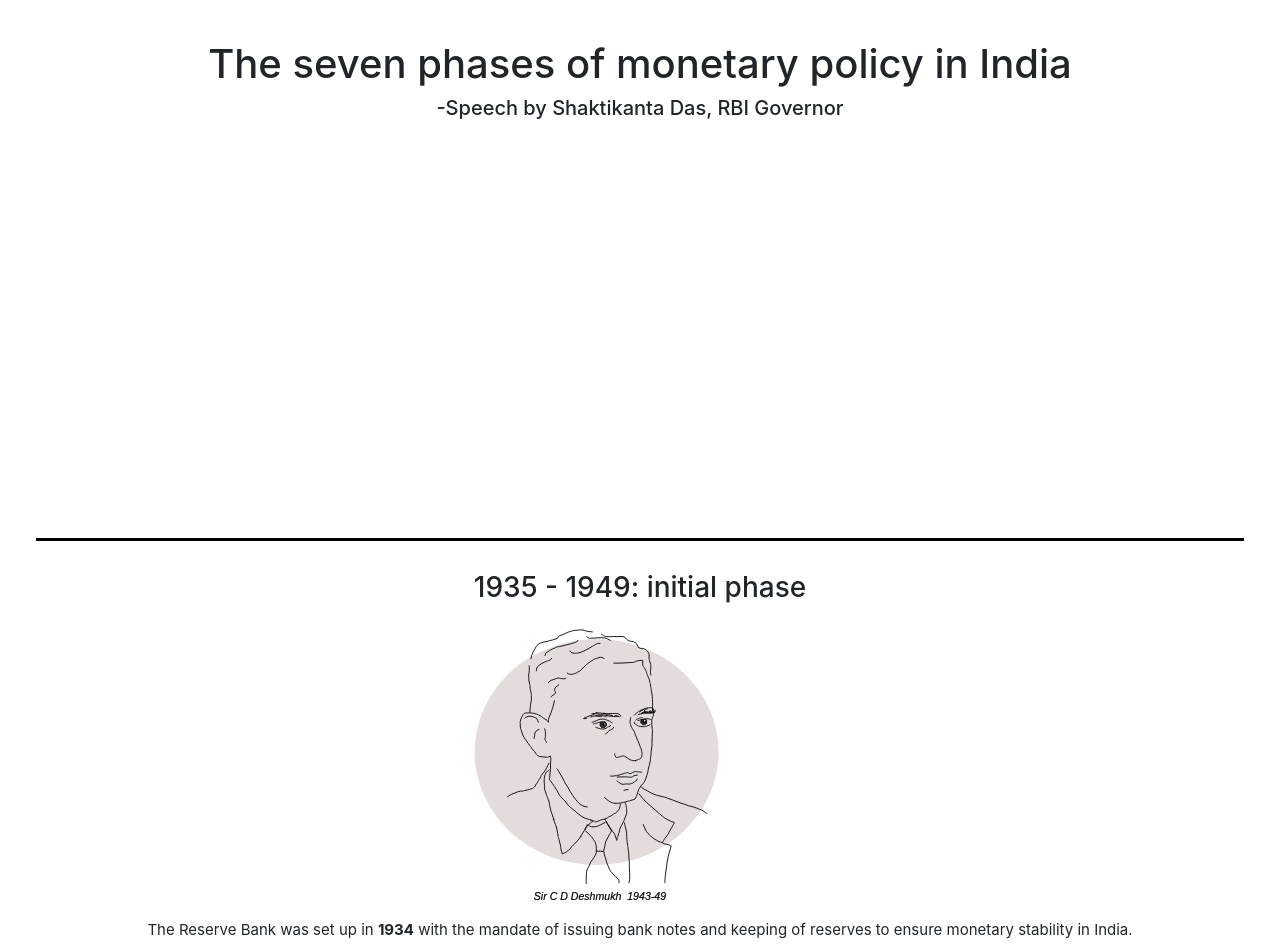
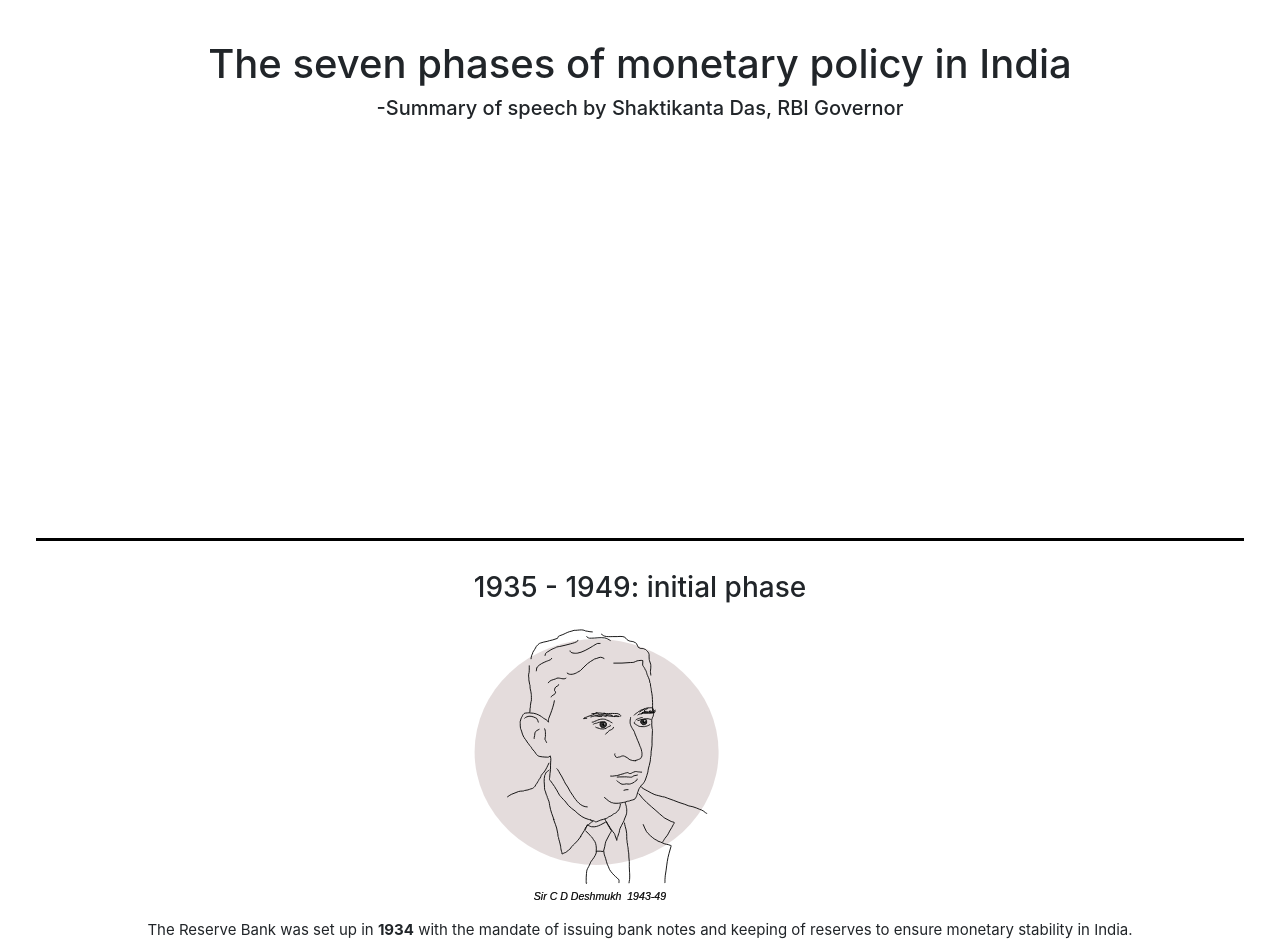
Before and after one commit to ydunga/historyofrbi, a plain HTML site: page index.html in a window 1280 px wide. Shown: the top 944 px of the page. Drawn offline with nearby package versions, Linux system fonts and the light colour scheme; no server answers.

Commit message:
Update index.html

```diff
--- a/index.html
+++ b/index.html
@@ -11,7 +11,7 @@
 </head>
 <body>
     <h1>The seven phases of monetary policy in India</h1>
-    <h5>-Speech by Shaktikanta Das, RBI Governor</h5>
+    <h5>-Summary of speech by Shaktikanta Das, RBI Governor</h5>
     <div id = "rbichart1"></div>
 
     <div class = "container-xxl phase1">
```
